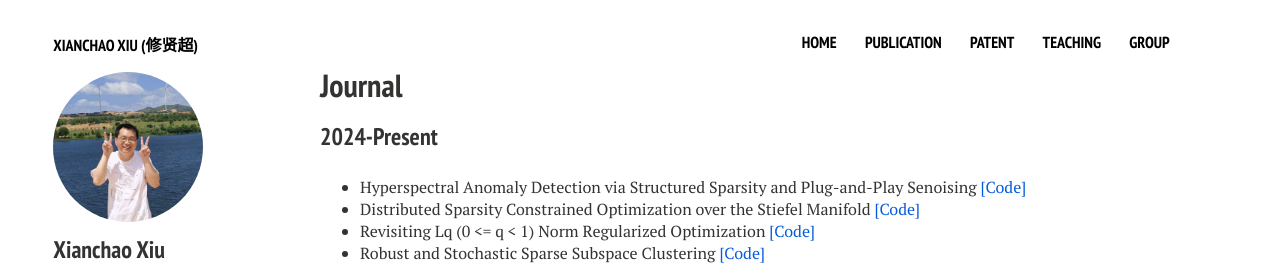
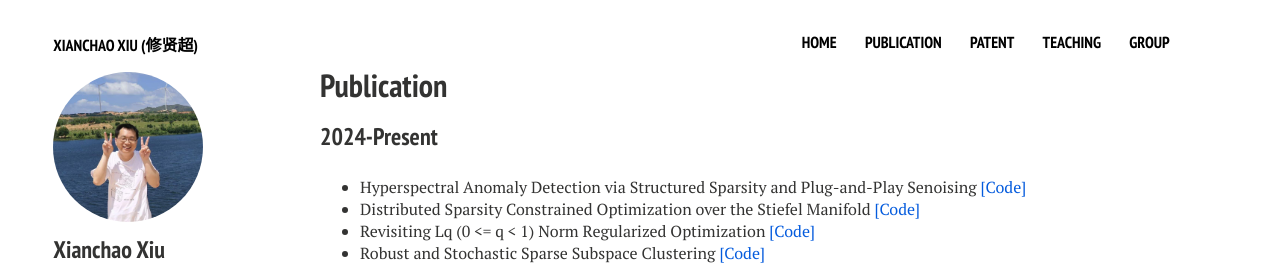
Before and after one commit to xianchaoxiu/xianchaoxiu.github.io, a Jekyll site: the page built from publication/index.md, in a window 1280 px wide. Shown: the top 265 px of the page. Built offline with Jekyll 4.4.1, drawn with Linux system fonts in a browser that asks for light colours; nearby versions of some CDN libraries.

Commit message:
Update index.md

```diff
--- a/publication/index.md
+++ b/publication/index.md
@@ -1,8 +1,8 @@
 ---
 layout: page
-permalink: /journal/
-title: Journal
-tags: [journal]
+permalink: /publication/
+title: Publication
+tags: [publication]
 modified: 2023-05-17
 comments: false
 share: false
```
